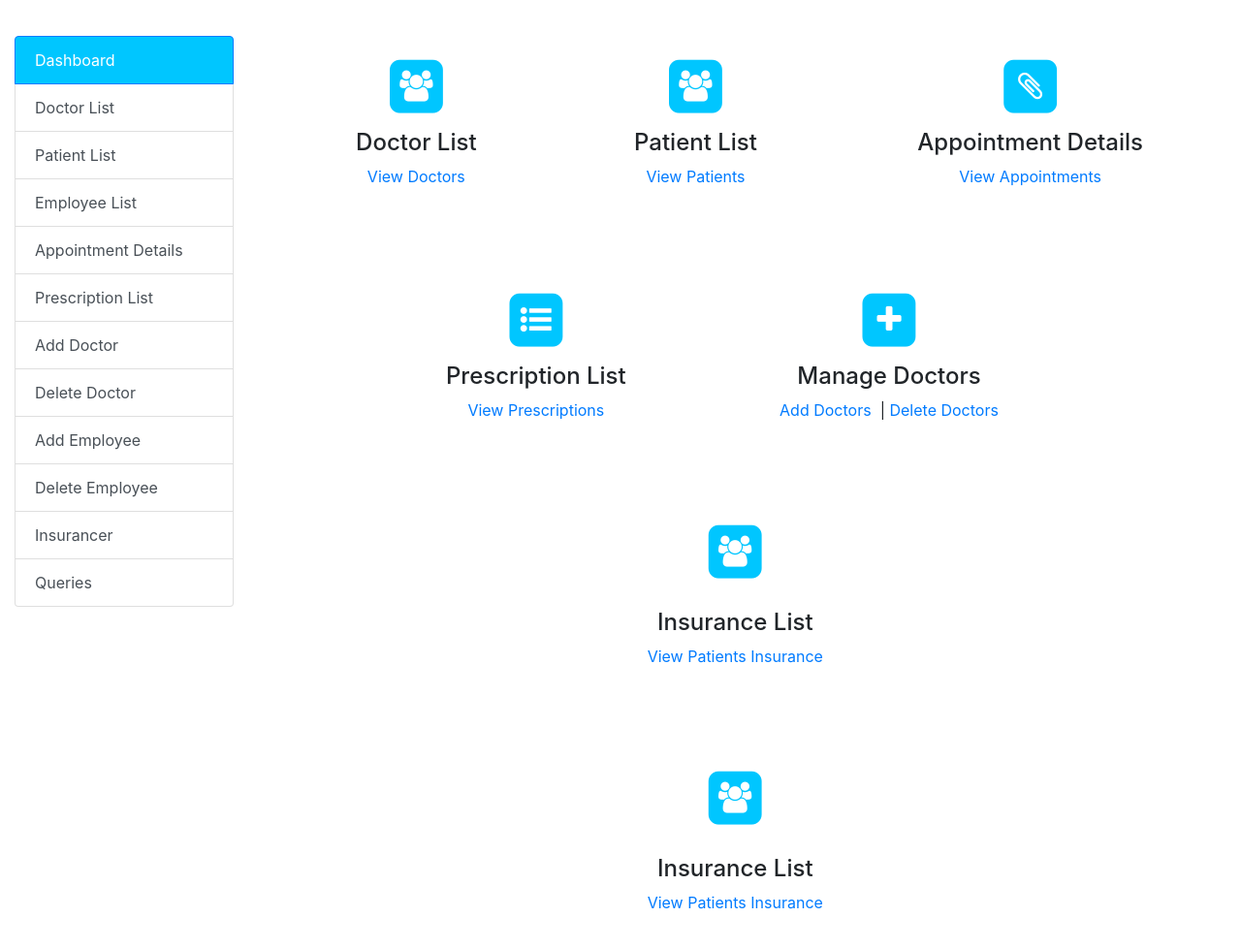
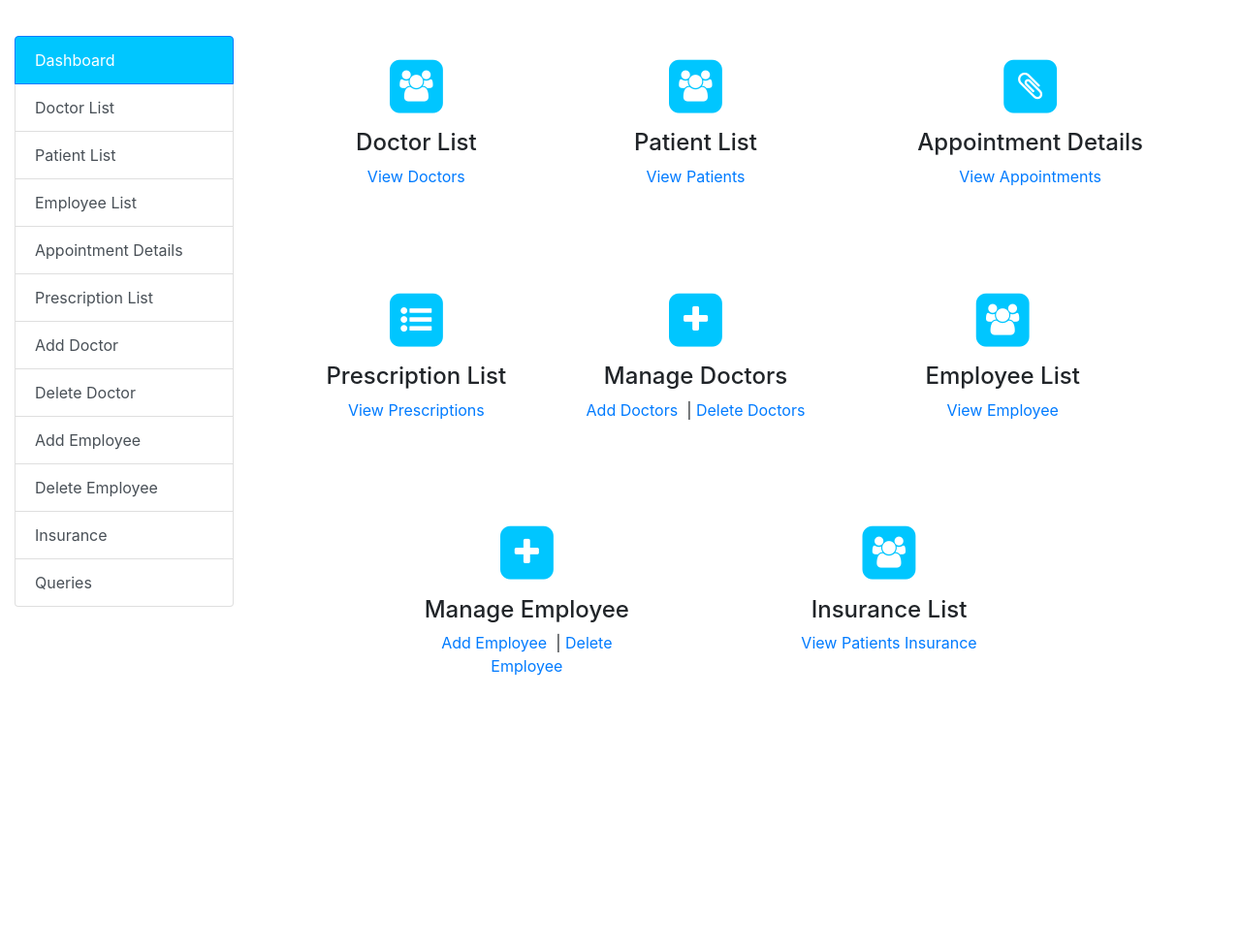
Before and after one commit to Pratibhapa/eHealthCare, a PHP site: page /admin-panel1.php in a window 1280 px wide. Shown: the part 163-1142 px from the top of the page at 97% size. After the commit the page ends 860 px from the top, so only its background shows below. Run offline with PHP 8.4, Linux system fonts and the light colour scheme; data comes from the database, SQL or seed files in the repository; some libraries are stand-ins or nearby versions.

Commit message:
Admin-panel

```diff
--- a/admin-panel1.php
+++ b/admin-panel1.php
@@ -121,6 +121,11 @@ if(isset($_POST['docsub1']))
   </div>
 </nav>
   </head>
+
+
+
+<!-- DASHBOARD -->
+
   <style type="text/css">
     button:hover{cursor:pointer;}
     #inputbtn:hover{cursor:pointer;}
@@ -141,16 +146,19 @@ if(isset($_POST['docsub1']))
       <a class="list-group-item list-group-item-action" href="#list-settings1" id="list-ddoc-list"  role="tab" data-toggle="list" aria-controls="home">Delete Doctor</a>
       <a class="list-group-item list-group-item-action" href="#list-settings1" id="list-ddoc-list"  role="tab" data-toggle="list" aria-controls="home">Add Employee</a>
       <a class="list-group-item list-group-item-action" href="#list-settings1" id="list-ddoc-list"  role="tab" data-toggle="list" aria-controls="home">Delete Employee </a>
-      <a class="list-group-item list-group-item-action" href="#list-settings1" id="list-ddoc-list"  role="tab" data-toggle="list" aria-controls="home">Insurancer</a>
+      <a class="list-group-item list-group-item-action" href="#list-settings1" id="list-ddoc-list"  role="tab" data-toggle="list" aria-controls="home">Insurance</a>
       <a class="list-group-item list-group-item-action" href="#list-mes" id="list-mes-list"  role="tab" data-toggle="list" aria-controls="home">Queries</a>
 
     </div><br>
   </div>
+
+
+  <!-- WELCOME ADMIN -->
   <div class="col-md-8" style="margin-top: 3%;">
     <div class="tab-content" id="nav-tabContent" style="width: 950px;">
 
 
-
+<!-- DOCTOR LIST -->
       <div class="tab-pane fade show active" id="list-dash" role="tabpanel" aria-labelledby="list-dash-list">
         <div class="container-fluid container-fullw bg-white" >
               <div class="row">
@@ -173,6 +181,7 @@ if(isset($_POST['docsub1']))
                   </div>
                 </div>
 
+<!-- PATIENT LIST -->
                 <div class="col-sm-4" style="left: -3%">
                   <div class="panel panel-white no-radius text-center">
                     <div class="panel-body" >
@@ -188,7 +197,7 @@ if(isset($_POST['docsub1']))
                   </div>
                 </div>
 
-
+<!-- APPOINTMENT DETAILS -->
                 <div class="col-sm-4">
                   <div class="panel panel-white no-radius text-center">
                     <div class="panel-body" >
@@ -205,8 +214,9 @@ if(isset($_POST['docsub1']))
                 </div>
                 </div>
 
+<!-- PRESCRIPTION LIST -->
                 <div class="row">
-                <div class="col-sm-4" style="left: 13%;margin-top: 5%;">
+                <div class="col-sm-4" style="left: 0%;margin-top: 5%;">
                   <div class="panel panel-white no-radius text-center">
                     <div class="panel-body" >
                       <span class="fa-stack fa-2x"> <i class="fa fa-square fa-stack-2x text-primary"></i> <i class="fa fa-list-ul fa-stack-1x fa-inverse"></i> </span>
@@ -221,8 +231,8 @@ if(isset($_POST['docsub1']))
                   </div>
                 </div>
 
-
-                <div class="col-sm-4" style="left: 18%;margin-top: 5%">
+<!-- MANAGE DOCTORS -->
+                <div class="col-sm-4" style="left: -3%;margin-top: 5%">
                   <div class="panel panel-white no-radius text-center">
                     <div class="panel-body" >
                       <span class="fa-stack fa-2x"> <i class="fa fa-square fa-stack-2x text-primary"></i> <i class="fa fa-plus fa-stack-1x fa-inverse"></i> </span>
@@ -238,10 +248,46 @@ if(isset($_POST['docsub1']))
                     </div>
                   </div>
                 </div>
+
+
+<!-- EMPLOYEE LIST -->
+                <div class="col-sm-4" style="left: -3%;margin-top: 5%">
+                  <div class="panel panel-white no-radius text-center">
+                    <div class="panel-body" >
+                      <span class="fa-stack fa-2x"> <i class="fa fa-square fa-stack-2x text-primary"></i> <i class="fa fa-users fa-stack-1x fa-inverse"></i> </span>
+                      <h4 class="StepTitle" style="margin-top: 5%;">Employee List</h4>
+
+                      <p class="cl-effect-1">
+                        <a href="#app-hist" onclick="clickDiv('#list-pat-list')">
+                          View Employee
+                        </a>
+                      </p>
+                    </div>
+                  </div>
+                </div>
                 </div>
 
+<!-- MANAGE EMPLOYEE -->
+                 <div class="row">
+                 <div class="col-sm-4" style="left: 12%;margin-top: 5%">
+                  <div class="panel panel-white no-radius text-center">
+                    <div class="panel-body" >
+                      <span class="fa-stack fa-2x"> <i class="fa fa-square fa-stack-2x text-primary"></i> <i class="fa fa-plus fa-stack-1x fa-inverse"></i> </span>
+                      <h4 class="StepTitle" style="margin-top: 5%;">Manage Employee</h4>
 
-                <div class="col-sm-8" style="left: 18%;margin-top: 5%">
+                      <p class="cl-effect-1">
+                        <a href="#app-hist" onclick="clickDiv('#list-adoc-list')">Add Employee</a>
+                        &nbsp|
+                        <a href="#app-hist" onclick="clickDiv('#list-ddoc-list')">
+                          Delete Employee
+                        </a>
+                      </p>
+                    </div>
+                  </div>
+                </div>
+
+<!-- INSURANCE LIST -->
+                <div class="col-sm-4" style="left: 18%;margin-top: 5%">
                   <div class="panel panel-white no-radius text-center">
                     <div class="panel-body" >
                       <span class="fa-stack fa-2x"> <i class="fa fa-square fa-stack-2x text-primary"></i> <i class="fa fa-users fa-stack-1x fa-inverse"></i> </span>
@@ -255,25 +301,7 @@ if(isset($_POST['docsub1']))
                     </div>
                   </div>
                 </div>
-
-                <div class="col-sm-8" style="left: 18%;margin-top: 5%">
-                  <div class="panel panel-white no-radius text-center">
-                    <div class="panel-body" >
-                      <span class="fa-stack fa-2x"> <i class="fa fa-square fa-stack-2x text-primary"></i> <i class="fa fa-users fa-stack-1x fa-inverse"></i> </span>
-                      <h4 class="StepTitle" style="margin-top: 5%;">Insurance List</h4>
-
-                      <p class="cl-effect-1">
-                        <a href="#app-hist" onclick="clickDiv('#list-pat-list')">
-                          View Patients Insurance
-                        </a>
-                      </p>
-                    </div>
-                  </div>
-                </div>
-
-
-
-
+                 </div>
               </div>
             </div>
 
```
